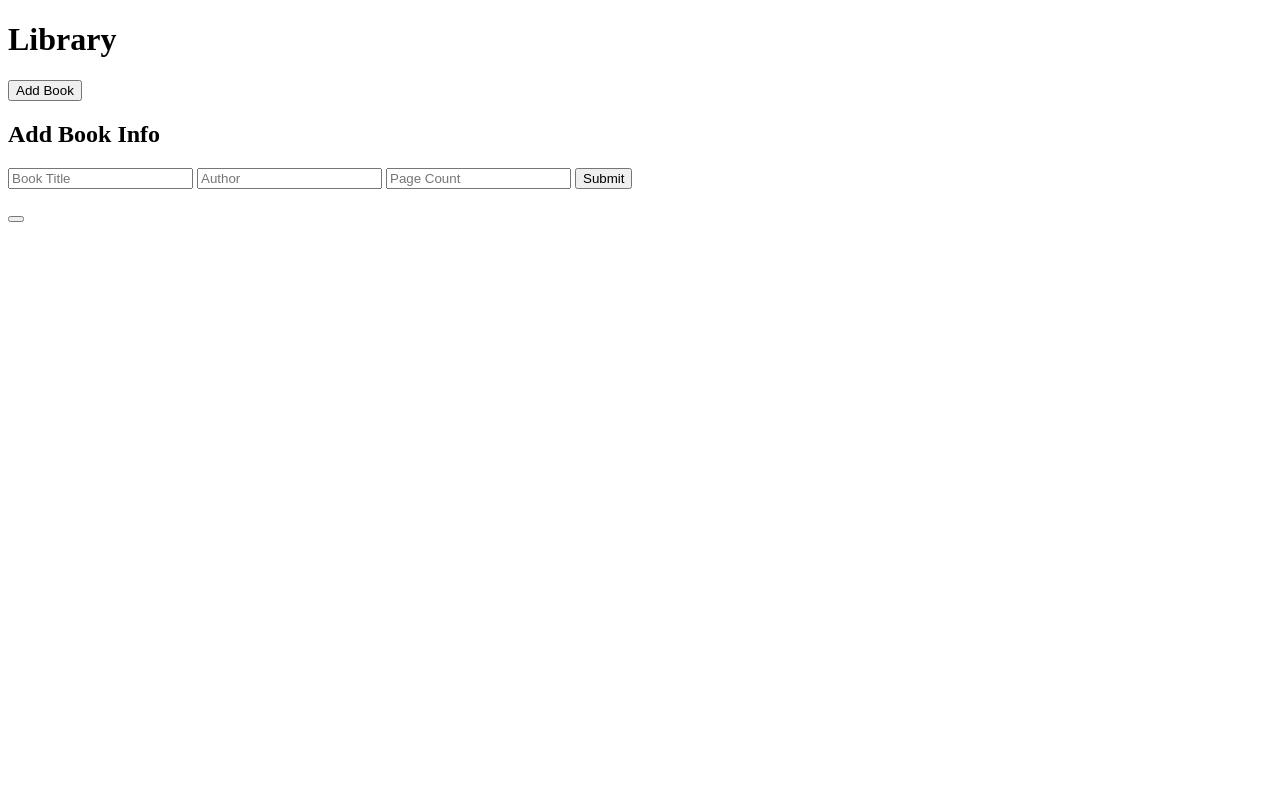
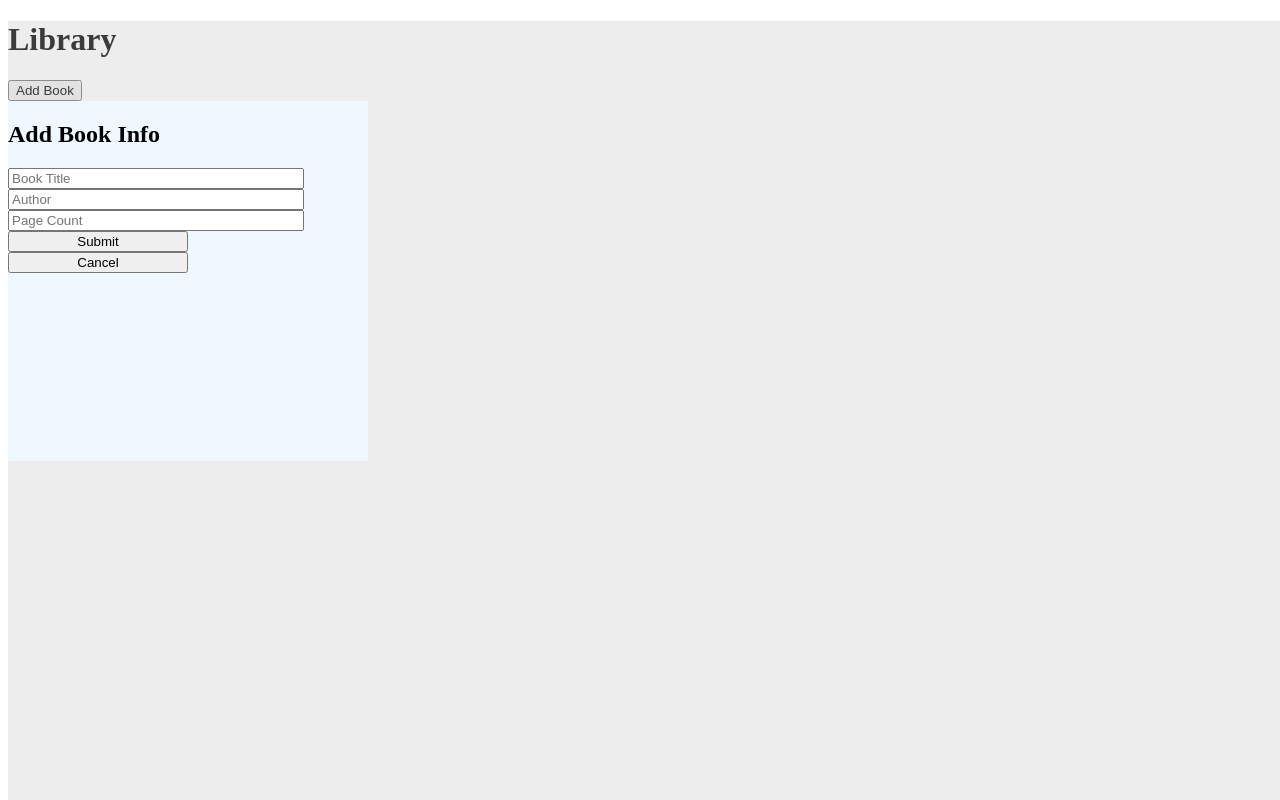
Before and after one commit to Ruby-Hu/library, a plain HTML site: page index.html in a window 1280 px wide. Both pictures are taken after a click on the button "Add Book". Drawn offline with Linux system fonts and the light colour scheme.

Commit message:
Create form for adding new books
Created a form that allows users to add new books to the library. The form
is hidden by default, and is shown when the user clicks on the "add book"
button.

```diff
--- a/index.html
+++ b/index.html
@@ -3,24 +3,30 @@
 <head>
     <meta charset="UTF-8">
     <meta name="viewport" content="width=device-width, initial-scale=1.0">
+    <link rel="stylesheet" href="style.css">
     <title>Library</title>
 </head>
 <body>
+    <div id="form-bg" class="form-bg"></div>
     <header>
         <h1>Library</h1>
     </header>
+
     <div class="container">
         <button class="add" onclick="openForm()">Add Book</button>
 
-        <div id="popup">
-            <form>
-                <h2>Add Book Info</h2>
-                <input type="text" id="title" placeholder="Book Title" name="title" required>
-                <input type="text" id="author" placeholder="Author" name="author" required>
-                <input type="number" id="pages" placeholder="Page Count" name="pages" required>
-                <button type="submit" class="submitBtn">Submit</button>
-            </form>
-        </div>
+
+        <form id="pop-up" class="pop-up">
+            <h2>Add Book Info</h2>
+            <input type="text" id="title" placeholder="Book Title" name="title" required>
+            <input type="text" id="author" placeholder="Author" name="author" required>
+            <input type="number" id="pages" placeholder="Page Count" name="pages" required>
+            <button type="submit" id="submitBtn">Submit</button>
+            <button type="button" id="closeBtn" onclick="closeForm()">Cancel</button>
+
+        </form>
+
+
 
         <div class="shelf">
             <div class="card">
--- a/script.js
+++ b/script.js
@@ -13,11 +13,13 @@ const pridePrejudice = new Book("Pride and Prejudice", "Jane Austen", 496, false
 
 //pop up form display
 function openForm() {
-    document.getElementById("popup").style.display = "block";
+    document.getElementById("pop-up").classList.toggle("form-show");
+    document.getElementById("form-bg").style.display = "block";
 }
 
 function closeForm() {
-    document.getElementById("popup").style.display = "none";
+    document.getElementById("pop-up").classList.toggle("form-show");
+    document.getElementById("form-bg").style.display = "none";
 }
 
 
--- a/style.css
+++ b/style.css
@@ -0,0 +1,30 @@
+.pop-up {
+    display: none;
+    z-index: 2;
+    background-color: aliceblue;
+    height: 360px;
+    width: 360px;
+    position: fixed;
+  }
+
+.form-bg {
+    display: none;
+    z-index: 1;
+    position: fixed;
+    width: 100%;
+    height: 100%;
+    background-color: rgba(196, 196, 196, 0.3);
+    position: fixed;
+}
+
+.form-show {
+    display: block;
+}
+
+form button {
+    width: 50%;
+}
+
+form input {
+    width: 80%;
+}
```
